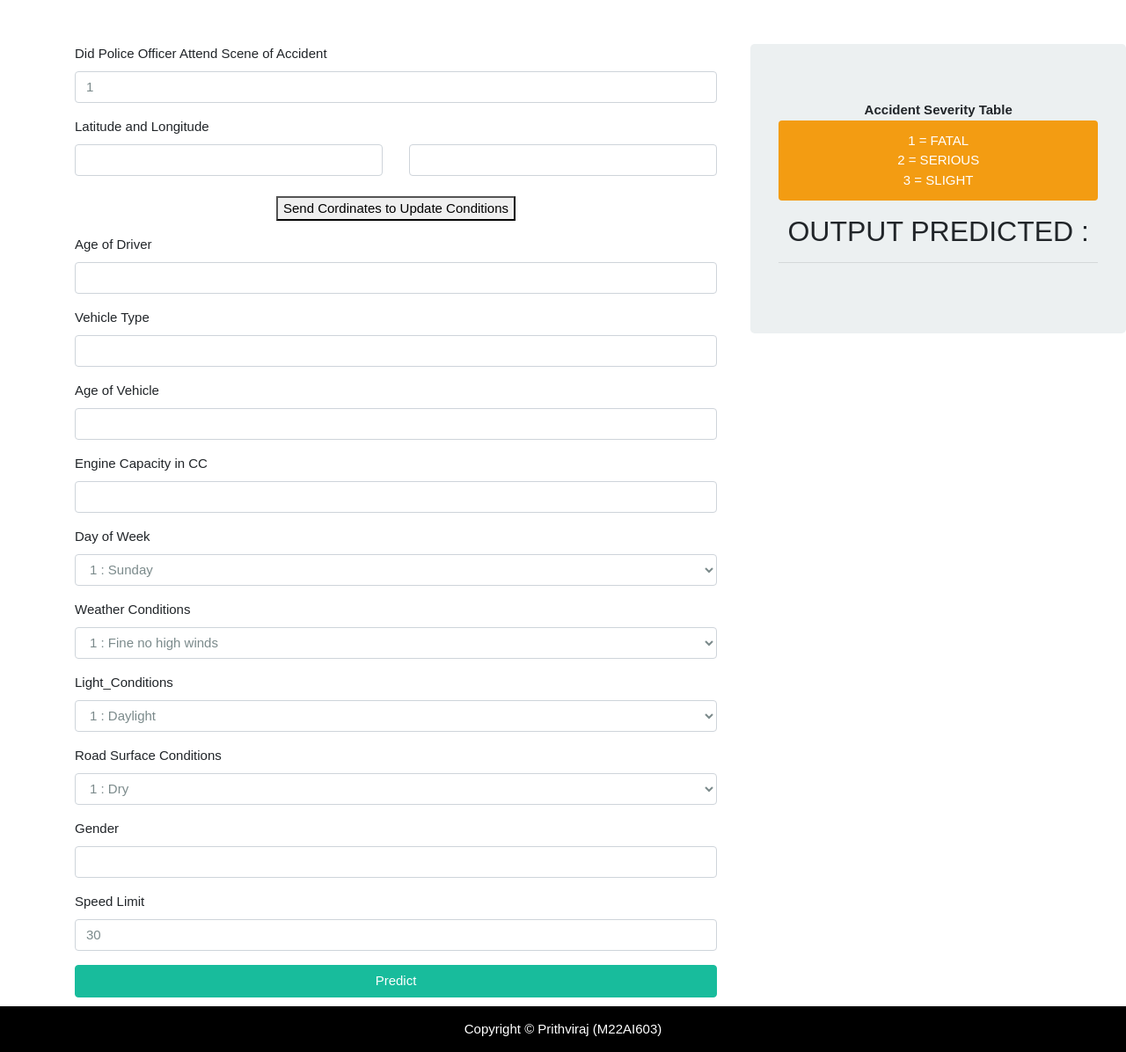
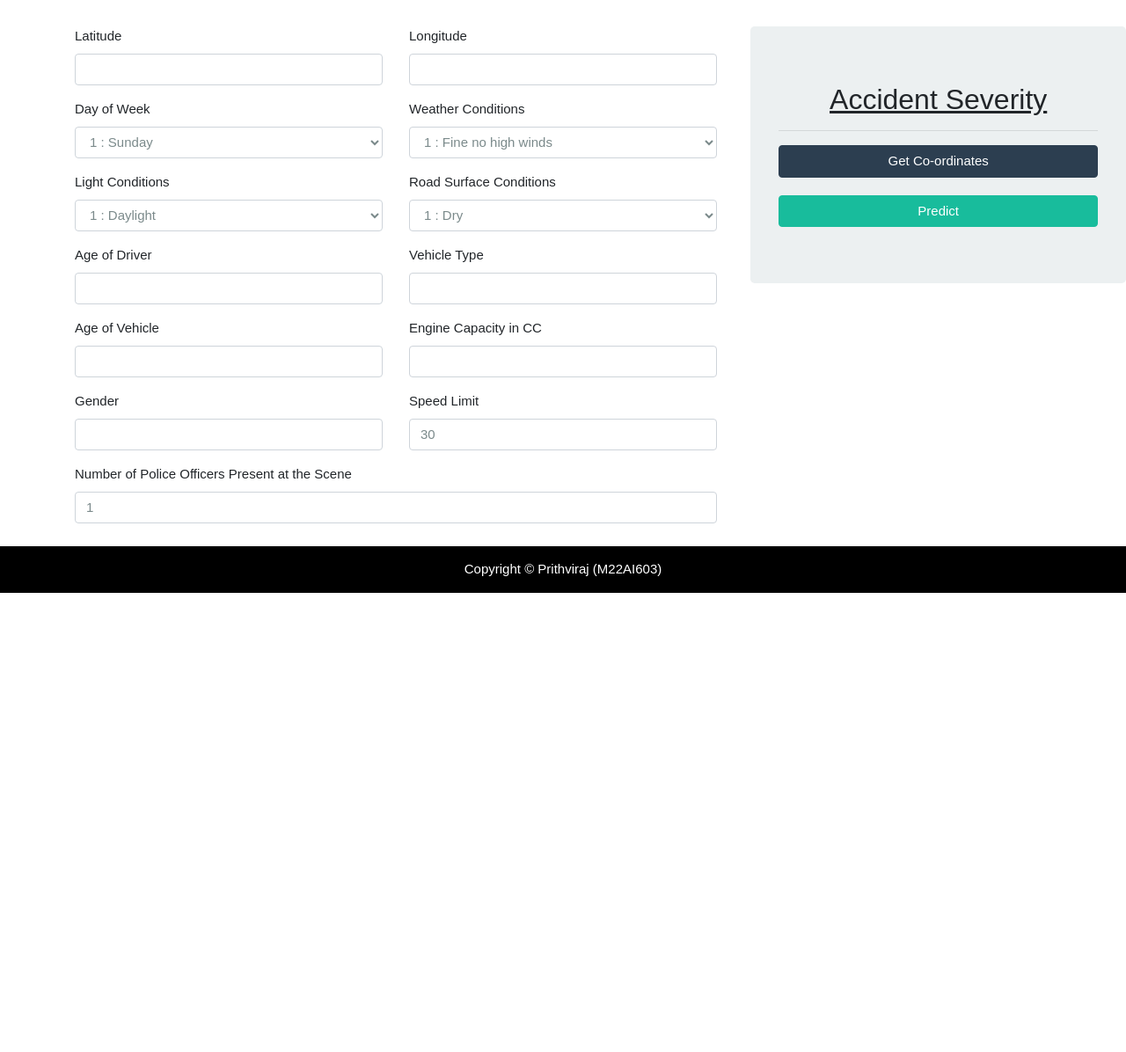
Before and after one commit to prithviraj-gadgi/road-accident-prediction, a Flask app: template templates/index.html in a window 1280 px wide. Shown: the part 79-1275 px from the top of the page at 88% size. After the commit the page ends 753 px from the top, so only its background shows below. Run offline with Flask 2, Linux system fonts and the light colour scheme; the template is opened without the code that fills it, so the values that code supplies are empty; parts of the project's set-up code (start-up, migrations or seed data) failed here and were passed over; some libraries are stand-ins or nearby versions.

Commit message:
Updated index.html

```diff
--- a/templates/index.html
+++ b/templates/index.html
@@ -27,50 +27,24 @@
 
 <div class="container">
 
-	<div class="row" style="margin-top: 50px;">
+	<div class="row" style="margin-top: 30px;">
 		<div class="col-8">
 	      	<div class="form-group">
-			<div class="form-group">
-                            <label for="Did_Police_Officer_Attend">Did Police Officer Attend Scene of Accident</label>
-                            <input type="text" class="form-control" name="Did_Police_Officer_Attend" value="1" id="Did_Police_Officer_Attend">
-                        </div>
-			    <label for="Did_Police_Officer_Attend">Latitude and Longitude</label>
 			 <div class="row">
 			    <div class="col-6">
+					<label for="Did_Police_Officer_Attend">Latitude</label>
 			    <input type="text" class="form-control" name="lat" value="" id="lat">
 				</div>
 				<div class="col-6">
+					<label for="Did_Police_Officer_Attend">Longitude</label>
 			    <input type="text" class="form-control" name="lon" value="" id="lon">
 				</div>
 			</div>
-			    <br>
-			    <center>
-			    	<button id = "getIt" onclick = "getLocation() ">Send Cordinates to Update Conditions</button>
-			    </center>
-
 			</div>
 
 			<div class="form-group">
-			    <label for="Age_of_Driver">Age of Driver</label>
-			    <input type="text" class="form-control" name="Age_of_Driver" value="{{ age_of_driver }}" id="age_of_driver">
-			</div>
-
-	      	<div class="form-group">
-			    <label for="Vehicle_Type">Vehicle Type</label>
-				<input type="text" class="form-control" name="Weather_Conditions" value="{{ vehicle_type }}" id="vehicle_type">
-			</div>
-
-			<div class="form-group">
-			    <label for="Age_of_Vehicle">Age of Vehicle</label>
-			    <input type="text" class="form-control" name="Age_of_Vehicle" value="{{ age_of_vehicle }}" id="age_of_vehicle">
-			</div>
-
-	      	<div class="form-group">
-			    <label for="Engine_Capacity_CC">Engine Capacity in CC</label>
-			    <input type="text" class="form-control" name="Engine_Capacity_CC" value="{{ engine_capacity_in_cc }}" id="engine_cc">
-			</div>
-
-	      	<div class="form-group">
+				<div class="row">
+					<div class="col-6">
 						<label for="Day_of_Week">Day of Week</label>
 
 			      <select class="form-control" id="day">
@@ -82,10 +56,8 @@
 			        <option value="6">6 : Friday</option>
 			        <option value="7">7 : Saturday</option>
 			      </select>
-			    <!-- <input type="text" class="form-control" name="Day_of_Week" value="5" id="day"> -->
 					</div>
-
-	      	<div class="form-group">
+					<div class="col-6">
 						<label for="Weather_Conditions">Weather Conditions</label>
 			        <select class="form-control" id="weather" name="Weather_Conditions">
 		       		<option value="1">1 : Fine no high winds</option>
@@ -96,20 +68,22 @@
 			        <option value="6">6 : Snowing + high winds</option>
 			        <option value="7">7 : Fog or mist</option>
 			      </select>
-			   <!--  <input type="text" class="form-control" name="Weather_Conditions" value="1" id="weather"> -->
+					</div>
+				</div>
 			</div>
 
 			<div class="form-group">
-			    <label for="Light_Conditions">Light_Conditions</label>
+				<div class="row">
+					<div class="col-6">
+						<label for="Light_Conditions">Light Conditions</label>
 			    <select class="form-control" name="Light_Conditions" id="light" >
 		       		<option value="1">1 : Daylight</option>
 			        <option value="4">4 : Darkness - lights lit</option>
 			        <option value="5">5 : Darkness - lights unlit</option>
 			        <option value="6">6 : Darkness - no lighting</option>
 			      </select>
-			    <!-- <input type="text" class="form-control" name="Light_Conditions" value="1" id="light" > -->
 					</div>
-	      	<div class="form-group">
+					<div class="col-6">
 						<label for="Road_Surface_Conditions">Road Surface Conditions</label>
 
 			    <select class="form-control" name="Road_Surface_Conditions" id="roadsc">
@@ -120,31 +94,68 @@
 			        <option value="5">5 : Flood</option>
 			        <option value="7">7 : Mud</option>
 			    </select>
-			    <!-- <input type="text" class="form-control" name="Road_Surface_Conditions" value="1" id="roadsc">
- -->			</div>
+					</div>
+				</div>
+			</div>
 
 	      	<div class="form-group">
+				<div class="row">
+					<div class="col-6">
+						<label for="Age_of_Driver">Age of Driver</label>
+			    		<input type="text" class="form-control" name="Age_of_Driver" value="{{ age_of_driver }}" id="age_of_driver">
+					</div>
+					<div class="col-6">
+						<label for="Vehicle_Type">Vehicle Type</label>
+						<input type="text" class="form-control" name="Weather_Conditions" value="{{ vehicle_type }}" id="vehicle_type">
+					</div>
+				</div>
+			</div>
+
+			<div class="form-group">
+				<div class="row">
+					<div class="col-6">
+						<label for="Age_of_Vehicle">Age of Vehicle</label>
+			    		<input type="text" class="form-control" name="Age_of_Vehicle" value="{{ age_of_vehicle }}" id="age_of_vehicle">
+					</div>
+					<div class="col-6">
+						<label for="Engine_Capacity_CC">Engine Capacity in CC</label>
+			    		<input type="text" class="form-control" name="Engine_Capacity_CC" value="{{ engine_capacity_in_cc }}" id="engine_cc">
+					</div>
+				</div>
+			</div>
+
+			<div class="form-group">
+				<div class="row">
+					<div class="col-6">
 						<label for="gender">Gender</label>
 						<input type="text" class="form-control" name="Road_Surface_Conditions" value="{{ gender }}" id="gender">
 					</div>
-
-	      	<div class="form-group">
+					<div class="col-6">
 						<label for="Speed_limit">Speed Limit</label>
 			    		<input type="text" class="form-control" type="text" name="Speed_limit" value="30" id="speedl">
 					</div>
+				</div>
+			</div>
 
+
+
+			<div class="form-group">
+				<label for="Did_Police_Officer_Attend">Number of Police Officers Present at the Scene</label>
+				<input type="text" class="form-control" name="Did_Police_Officer_Attend" value="1" id="Did_Police_Officer_Attend">
+			</div>
+
+
+		</div>
+		<div class="col-4 jumbotron text-center" style="position: fixed; right: 0">
+		    <h3 style="text-align: center;"><u>Accident Severity</u></h3>
+		    <div style="font-size:150%;text-align:center; color: red;" id="result"></div>
+			<hr>
+			<div>
+				<button id = "getIt" class="btn btn-primary btn-block" onclick = "getLocation() ">Get Co-ordinates</button>
+			</div>
+			<div style="margin-top: 20px;">
 				<button type="button" class="btn btn-success btn-block" id="submitBtn">Predict</button>
 			</div>
-		<div class="col-4 jumbotron text-center" style="position: fixed; right: 0">
-			<strong>Accident Severity Table <br></strong>
-			<div class="alert alert-warning">
-			  	1 = FATAL<br>
-				2 = SERIOUS<br>
-				3 = SLIGHT <br>
-			</div>
-		    <h3 style="text-align: center;"> OUTPUT PREDICTED : </h3>
-		    <div style="font-size:300%;text-align:center;" id="result"></div>
-			<hr>
 		</div>
 	</div>
 
@@ -301,7 +312,13 @@ async function showPosition(position) {
                                 }
                             );
 						}
-	                    $('#result').html(data);
+	                    if (data == 1.0) {
+							$('#result').html(data + " : Possibility of Fatal Accident!");
+						} else if ( data == 2.0) {
+							$('#result').html(data + " : Possibility of Serious Accident!");
+						} else if (data == 3.0) {
+							$('#result').html(data + " : Possibility of Slite Accident!");
+						}
 	                    //console.log(data);
 	                }
 	            );
```
Lines whose indentation alone changed are shown as unchanged.
